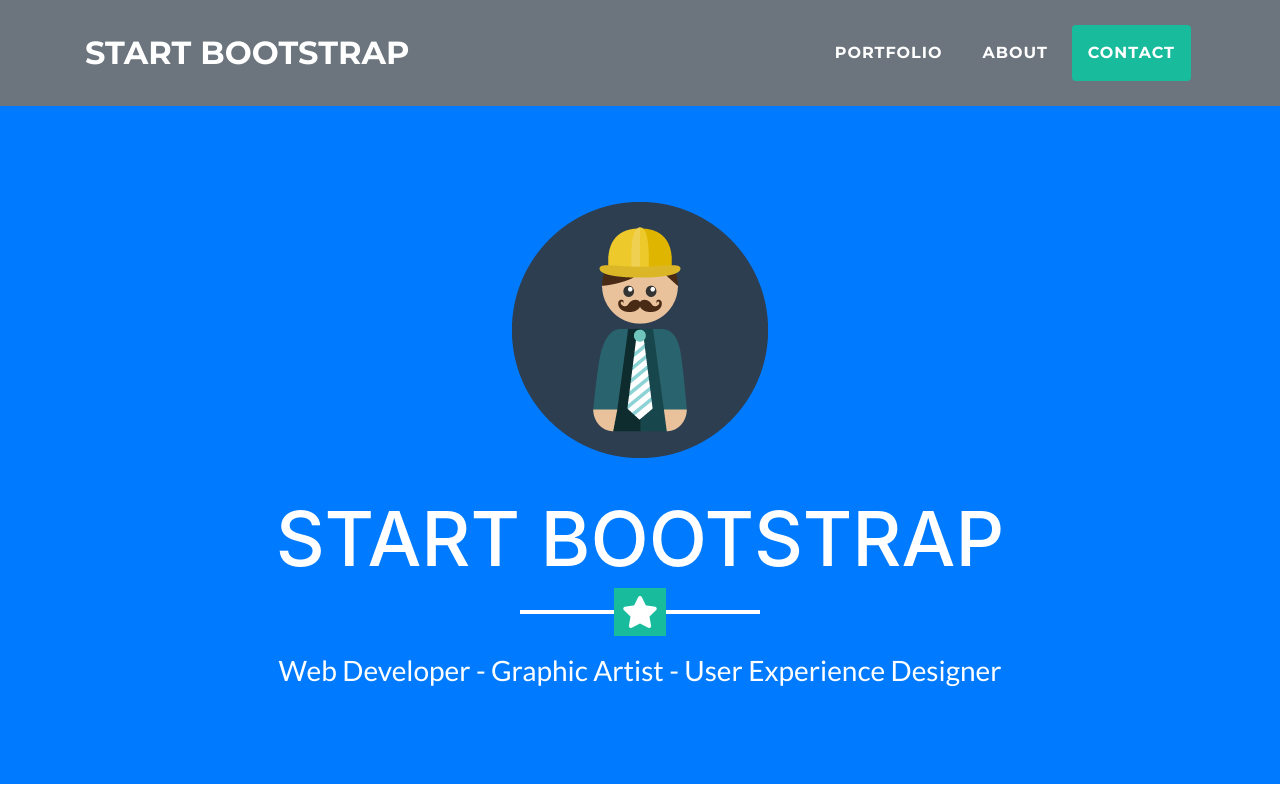
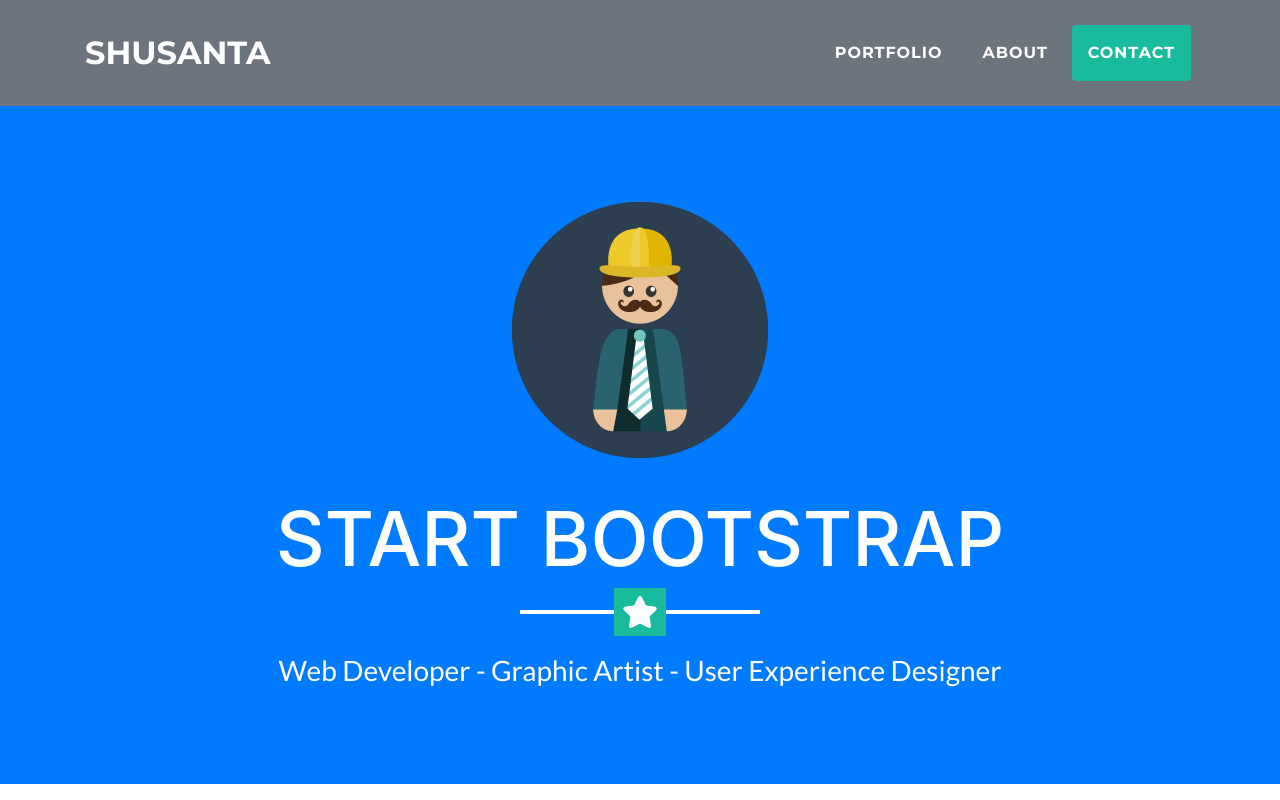
Before and after one commit to GoDevOp/godevop.github.io, a website with bundled scripts: page index.html in a window 1280 px wide. Shown: the top 800 px of the page. Built offline with nearby package versions, Linux system fonts and the light colour scheme.

Commit message:
first commit

```diff
--- a/index.html
+++ b/index.html
@@ -31,7 +31,7 @@
     <!-- Navigation -->
     <nav class="navbar navbar-expand-lg bg-secondary fixed-top text-uppercase" id="mainNav">
       <div class="container">
-        <a class="navbar-brand js-scroll-trigger" href="#page-top">Start Bootstrap</a>
+        <a class="navbar-brand js-scroll-trigger" href="#page-top">Shusanta</a>
         <button class="navbar-toggler navbar-toggler-right text-uppercase bg-primary text-white rounded" type="button" data-toggle="collapse" data-target="#navbarResponsive" aria-controls="navbarResponsive" aria-expanded="false" aria-label="Toggle navigation">
           Menu
           <i class="fas fa-bars"></i>
```
